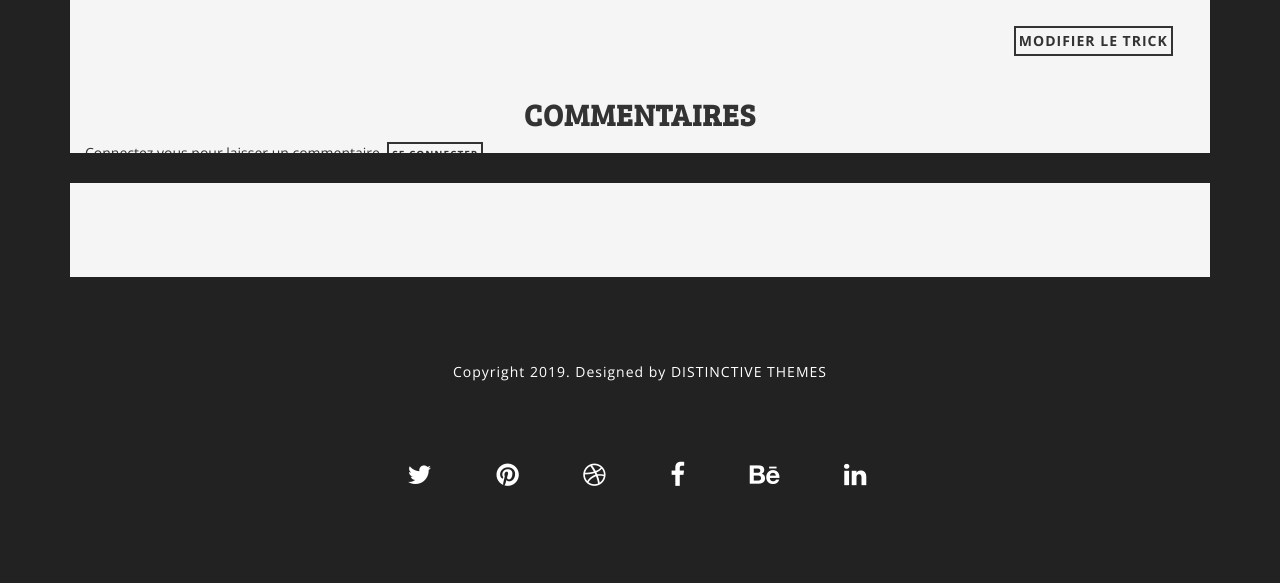
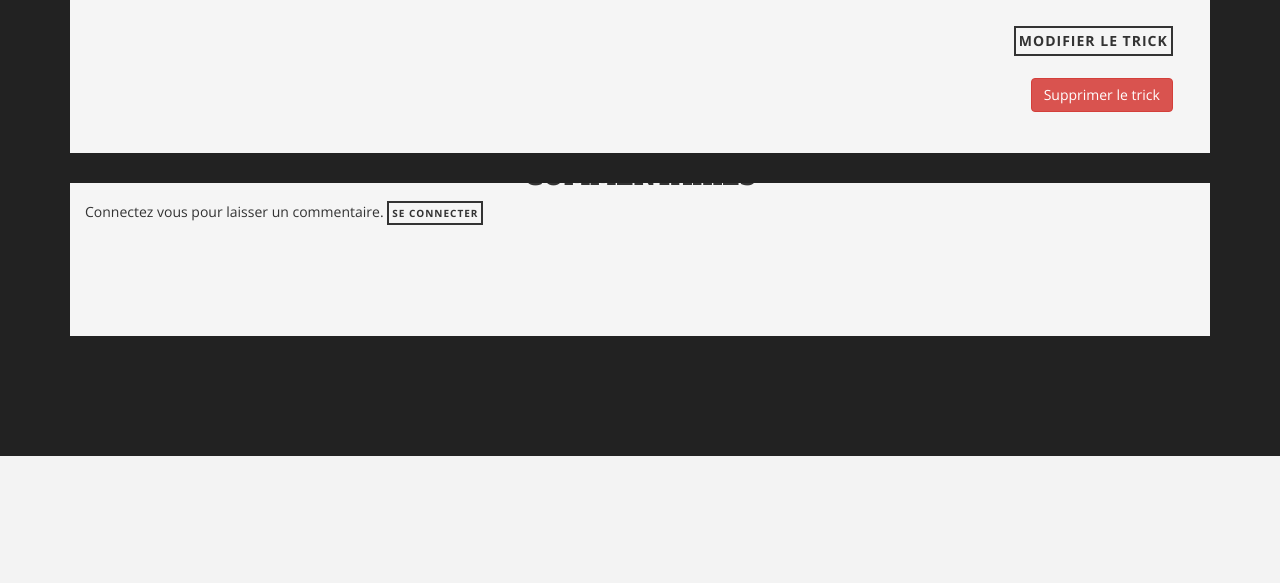
Before and after one commit to NathanGracia/projet6, a Symfony app: template SnowTricks/templates/trick/show.html.twig in a window 1280 px wide. Shown: the part 617-1200 px from the top of the page. After the commit the page ends 1073 px from the top, so only its background shows below. Run offline with Twig, Linux system fonts and the light colour scheme; the template is opened without the code that fills it, so the values that code supplies are empty; some libraries are stand-ins or nearby versions.

Commit message:
minor changes in html theme

```diff
--- a/SnowTricks/src/Controller/GroupController.php
+++ b/SnowTricks/src/Controller/GroupController.php
@@ -84,7 +84,7 @@ class GroupController extends AbstractController
     }
 
     /**
-     * @Route("/{id}", name="group_delete", methods={"POST"})
+     * @Route("/{id}/delete", name="group_delete", methods={"POST"})
      * @IsGranted("ROLE_USER")
      */
     public function delete(Request $request, Group $group): Response
--- a/SnowTricks/src/Controller/TrickController.php
+++ b/SnowTricks/src/Controller/TrickController.php
@@ -115,7 +115,7 @@ class TrickController extends AbstractController
     }
 
     /**
-     * @Route("/{id}", name="trick_delete", methods={"POST"})
+     * @Route("/{id}/delete", name="trick_delete", methods={"POST"})
      * @IsGranted("ROLE_USER")
      */
     public function delete(Request $request, Trick $trick): Response
--- a/SnowTricks/templates/404.html
+++ b/SnowTricks/templates/404.html
@@ -102,7 +102,6 @@
             <div class="container-fluid">
                 <div class="row text-center">
                     <div class="col-md-12 wow fadeIn mb30" data-wow-delay="0.2s">
-                        <span class="copyright">Copyright 2019. Designed by DISTINCTIVE THEMES</span>
                     </div>
                     <div class="col-md-12">
                         <ul class="list-inline social-links wow fadeIn" data-wow-delay="0.2s">
--- a/SnowTricks/templates/base.html.twig
+++ b/SnowTricks/templates/base.html.twig
@@ -102,35 +102,7 @@
 
 
         <footer class="white-wrapper">
-            <div class="container-fluid">
-                <div class="row text-center">
-                    <div class="col-md-12 wow fadeIn mb30" data-wow-delay="0.2s">
-                        <span class="copyright">Copyright 2019. Designed by DISTINCTIVE THEMES</span>
-                    </div>
-                    <div class="col-md-12">
-                        <ul class="list-inline social-links wow fadeIn" data-wow-delay="0.2s">
-                            <li>
-                                <a href="/#"><i class="fa fa-twitter"></i></a>
-                            </li>
-                            <li>
-                                <a href="/#"><i class="fa fa-pinterest"></i></a>
-                            </li>
-                            <li>
-                                <a href="/#"><i class="fa fa-dribbble"></i></a>
-                            </li>
-                            <li>
-                                <a href="/#"><i class="fa fa-facebook"></i></a>
-                            </li>
-                            <li>
-                                <a href="/#"><i class="fa fa-behance"></i></a>
-                            </li>
-                            <li>
-                                <a href="/#"><i class="fa fa-linkedin"></i></a>
-                            </li>
-                        </ul>
-                    </div>
-                </div>
-            </div>
+
         </footer>
 
         <div id="bottom-frame"></div>
--- a/SnowTricks/templates/index-video.html
+++ b/SnowTricks/templates/index-video.html
@@ -685,7 +685,6 @@
             <div class="container-fluid">
                 <div class="row text-center">
                     <div class="col-md-12 wow fadeIn mb30" data-wow-delay="0.2s">
-                        <span class="copyright">Copyright 2019. Designed by DISTINCTIVE THEMES</span>
                     </div>
                     <div class="col-md-12">
                         <ul class="list-inline social-links wow fadeIn" data-wow-delay="0.2s">
--- a/SnowTricks/templates/index.html
+++ b/SnowTricks/templates/index.html
@@ -703,7 +703,6 @@
             <div class="container-fluid">
                 <div class="row text-center">
                     <div class="col-md-12 wow fadeIn mb30" data-wow-delay="0.2s">
-                        <span class="copyright">Copyright 2019. Designed by DISTINCTIVE THEMES</span>
                     </div>
                     <div class="col-md-12">
                         <ul class="list-inline social-links wow fadeIn" data-wow-delay="0.2s">
--- a/SnowTricks/templates/single-post.html
+++ b/SnowTricks/templates/single-post.html
@@ -293,7 +293,6 @@
             <div class="container-fluid">
                 <div class="row">
                     <div class="col-md-6 wow fadeIn" data-wow-delay="0.2s">
-                        <span class="copyright">Copyright 2015. Designed by DISTINCTIVE THEMES</span>
                     </div>
                     <div class="col-md-6 text-right">
                         <ul class="list-inline social-links wow fadeIn" data-wow-delay="0.2s">
--- a/SnowTricks/templates/trick/_delete_form.html.twig
+++ b/SnowTricks/templates/trick/_delete_form.html.twig
@@ -1,4 +1,4 @@
 <form method="post" action="{{ path('trick_delete', {'id': trick.id}) }}" onsubmit="return confirm('Vous êtes sur de vouloir supprimer ce trick ?');">
     <input type="hidden" name="_token" value="{{ csrf_token('delete' ~ trick.id) }}">
-    <button class="btn btn-danger" style="margin-bottom: 2%">Supprimer le trick</button>
+    <button class="btn btn-danger" style="margin-bottom: 2%" type="submit">Supprimer le trick</button>
 </form>
--- a/SnowTricks/templates/trick/edit.html.twig
+++ b/SnowTricks/templates/trick/edit.html.twig
@@ -8,5 +8,4 @@
     {{ include('trick/_form.html.twig', {'button_label': 'Mettre à jour'}) }}
 
 
-    {{ include('trick/_delete_form.html.twig') }}
 {% endblock %}
--- a/SnowTricks/templates/trick/index.html.twig
+++ b/SnowTricks/templates/trick/index.html.twig
@@ -31,7 +31,7 @@
             </tr>
         {% else %}
             <tr>
-                <td colspan="5">no records found</td>
+                <td colspan="5">Aucun tricks trouvés</td>
             </tr>
         {% endfor %}
         </tbody>
--- a/SnowTricks/templates/trick/show.html.twig
+++ b/SnowTricks/templates/trick/show.html.twig
@@ -62,6 +62,11 @@
     <a href="#" class="card-link"><a href="{{ path('trick_edit', {'id': trick.id}) }}" class="btn btn-primary" style="font-size: 14px; padding: 3px">Modifier le trick</a>
 
 </div>
+    <div class="d-flex flex-row-reverse" style="margin: 2%">
+                {{ include('trick/_delete_form.html.twig') }}
+
+    </div>
+
 
     <div class="d-flex justify-content-center"><h2>Commentaires</h2></div>
 
```
Also changed, not shown: SnowTricks/public/uploads/image/cillian-6135e5350afe8.gif (deleted).
